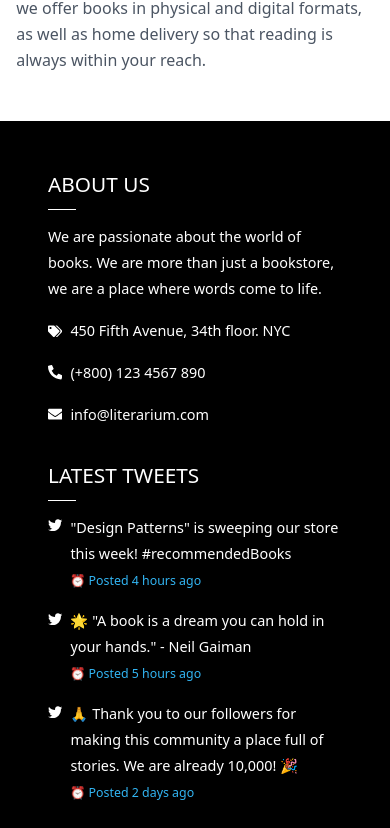
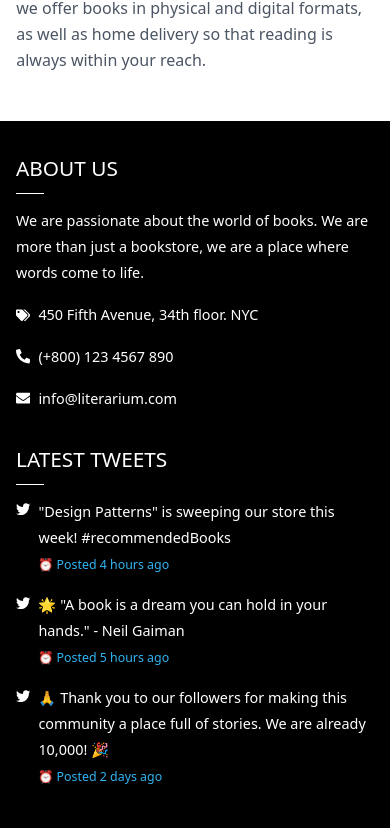
Before and after one commit to emmanuel-cruz-dev/literarium, a React (Vite) app: page /about in a window 390 px wide. Shown: the part 5400-6228 px from the top of the page. Built offline with nearby package versions, Linux system fonts and the light colour scheme.

Commit message:
footer y hero responsive padding y display

```diff
--- a/src/components/Footer.tsx
+++ b/src/components/Footer.tsx
@@ -37,7 +37,7 @@ const InformationList: FC<InformationListProps> = ({ data }) => {
 const Footer = () => {
   return (
     <footer className="footer bg-black text-white" id="footer">
-      <article className="grid grid-cols-1 md:grid-cols-2 lg:grid-cols-3 xl:grid-cols-4 gap-8 p-12 mx-auto">
+      <article className="grid grid-cols-1 md:grid-cols-2 lg:grid-cols-3 xl:grid-cols-4 gap-8 px-4 py-8 md:p-12 mx-auto">
         <div>
           <h2 className="footer__list-title">About Us</h2>
           <ul className="footer__list-container">
--- a/src/components/Hero.tsx
+++ b/src/components/Hero.tsx
@@ -8,10 +8,10 @@ const Hero = () => {
     >
       <div className="hidden lg:flex flex-grow"></div>
       <div className="flex flex-col items-center gap-6 text-center pb-8 w-11/12">
-        <h1 className="text-6xl lg:text-6xl font-bold uppercase tracking-wide">
+        <h1 className="text-4xl lg:text-6xl font-bold uppercase tracking-wide">
           Your trusted bookstore
         </h1>
-        <h2 className="hidden md:block text-3xl lg:text-3xl font-bold uppercase title__double-lines">
+        <h2 className="hidden lg:block text-2xl lg:text-3xl font-bold uppercase title__double-lines">
           Inspiring readers, one book at a time
         </h2>
         <p className="lg:w-3/5">
```
